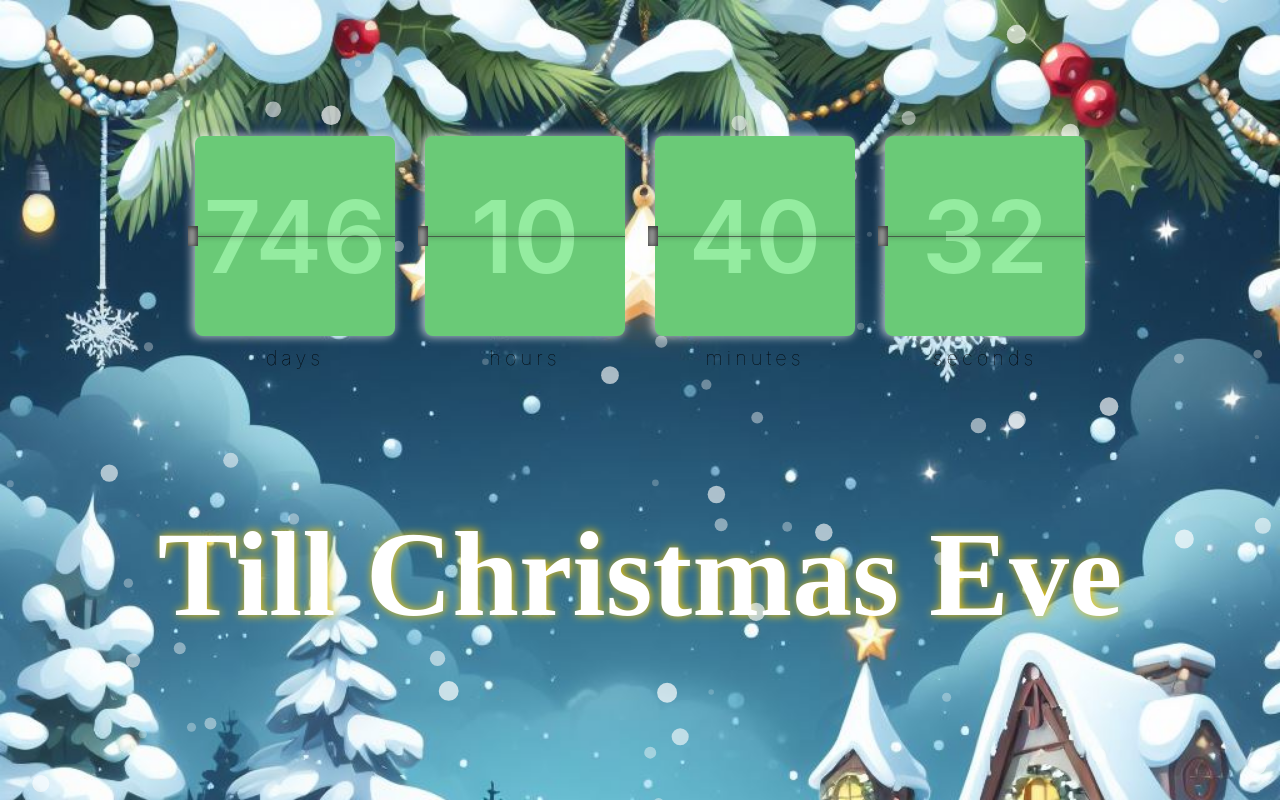
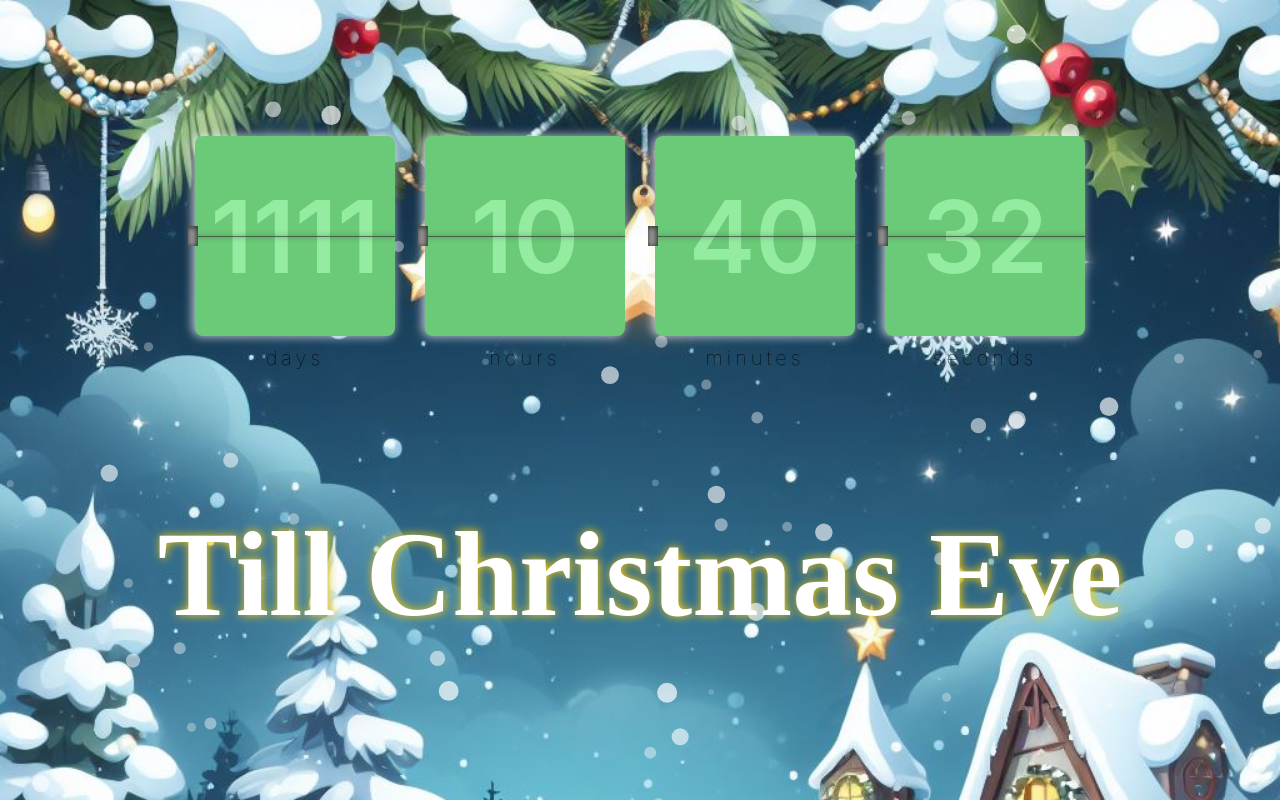
Before and after one commit to MikaValjakka/ChristmasCountdown, a React (Create React App) app: page / in a window 1280 px wide. Built offline with nearby package versions, Linux system fonts and the light colour scheme; a web font is replaced by a local one.

Commit message:
Update App.js
new Date to line 86 in App.js

```diff
--- a/src/App.js
+++ b/src/App.js
@@ -83,7 +83,7 @@ function Countdown() {
   });
 
   useEffect(() => {
-    const COUNTDOWNTIME_TARGET = new Date("2025-12-25T00:00:00");
+    const COUNTDOWNTIME_TARGET = new Date("2026-12-25T00:00:00");
     const calculateTimeLeft = () => {
       const total = COUNTDOWNTIME_TARGET - new Date();
       setLeftTime({
```
